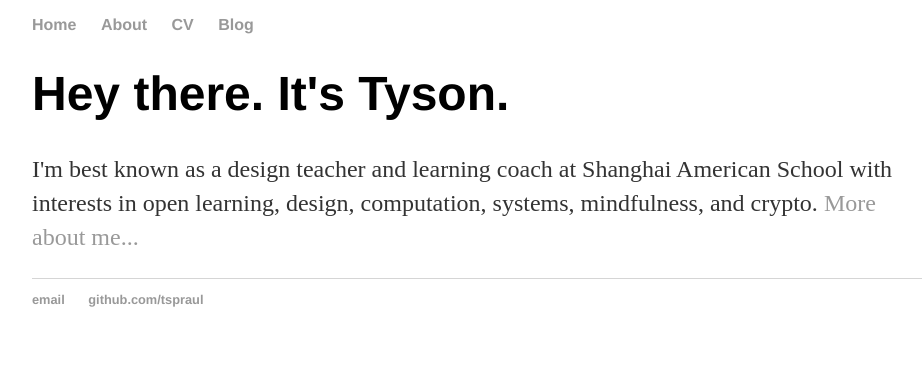
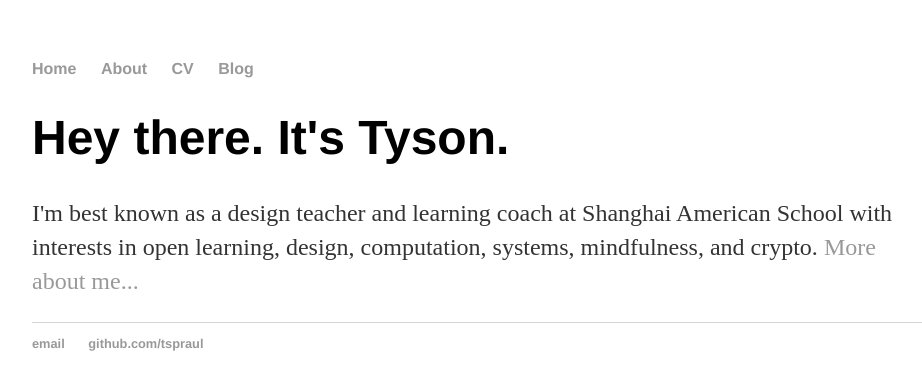
Before and after one commit to tspraul/tspraul, a Jekyll site: the page built from index.html, in a window 1280 px wide. Shown: the top 390 px of the page, without its empty margins (160-1082 px from the left). Built offline with Jekyll 4.4.1, drawn with Linux system fonts in a browser that asks for light colours.

Commit message:
Update main.css

```diff
--- a/css/main.css
+++ b/css/main.css
@@ -1,5 +1,5 @@
 body {
-    margin: 10px auto;
+    margin: 60px auto;
     width: 70%;
 }
 nav ul, footer ul {
```
